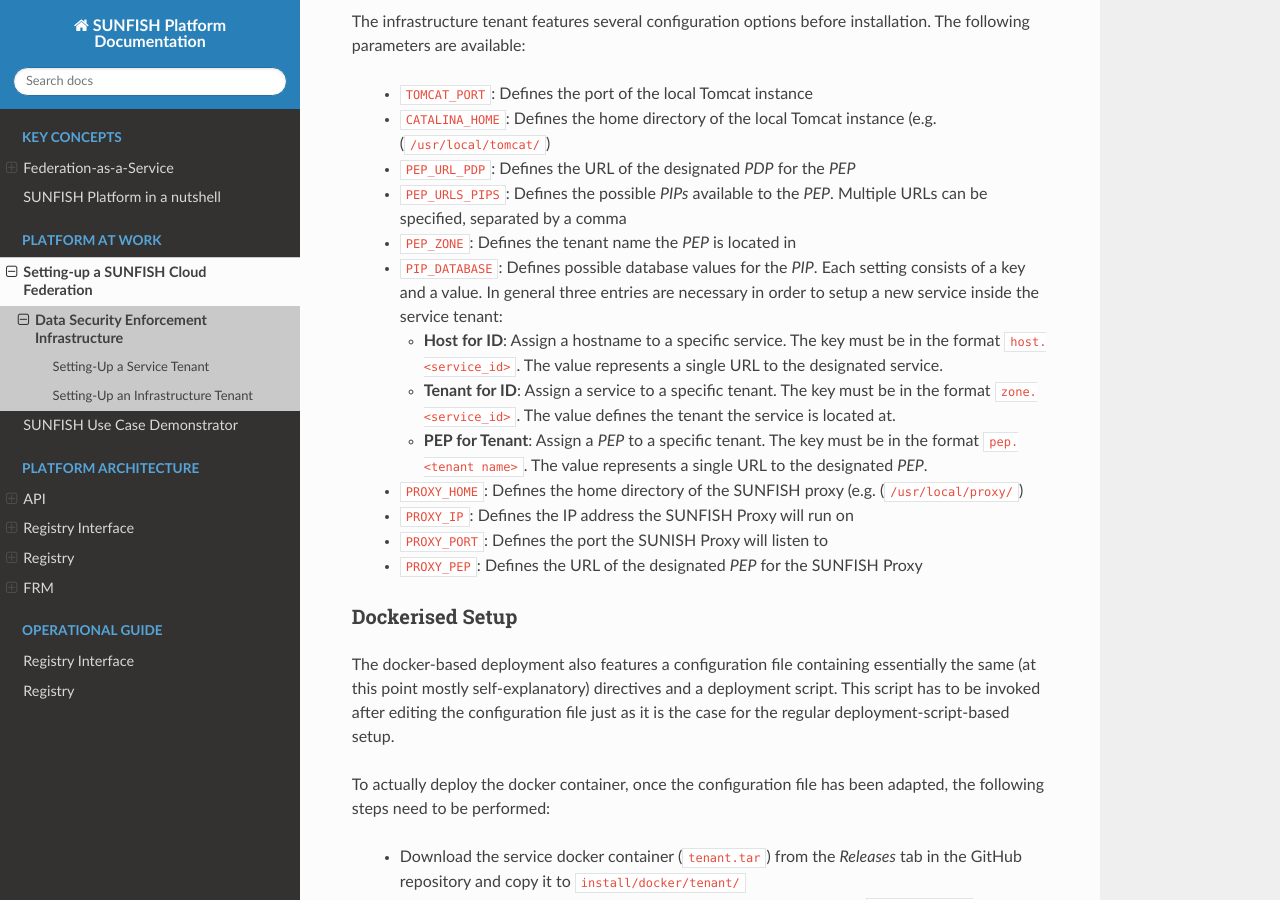
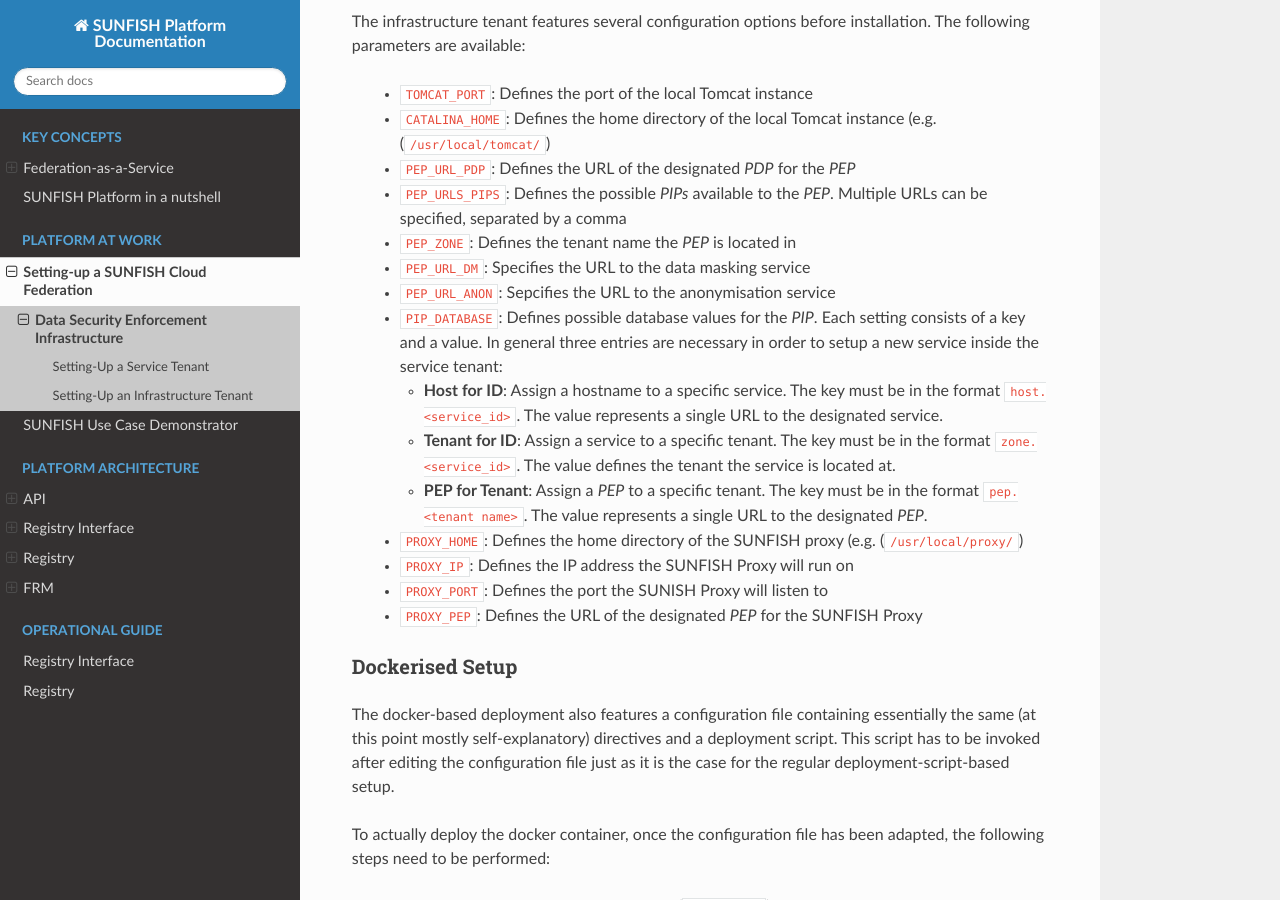
Before and after one commit to sunfish-prj/Platform-docs, a Sphinx documentation site: the page built from docs/ds/ds.rst, in a window 1280 px wide and 900 px high, scrolled down 2296 px. Built offline with Sphinx 7.4.7 and the Read the Docs theme 2.0.0, drawn with Linux system fonts in a browser that asks for light colours.

Commit message:
Anon service integration documentation

```diff
--- a/docs/ds/ds.rst
+++ b/docs/ds/ds.rst
@@ -60,6 +60,8 @@
  * ``PEP_URL_PDP``: Defines the URL of the designated *PDP* for the *PEP*
  * ``PEP_URLS_PIPS``: Defines the possible *PIPs* available to the *PEP*. Multiple URLs can be specified, separated by a comma
  * ``PEP_ZONE``: Defines the tenant name the *PEP* is located in
+ * ``PEP_URL_DM``: Specifies the URL to the data masking service
+ * ``PEP_URL_ANON``: Sepcifies the URL to the anonymisation service
  * ``PIP_DATABASE``: Defines possible database values for the *PIP*. Each setting consists of a key and a value. In general three entries are necessary in order to setup a new service inside the service tenant:
 
    * **Host for ID**:  Assign a hostname to a specific service. The key must be in the format ``host.<service_id>``. The value represents a single URL to the designated service.
```
